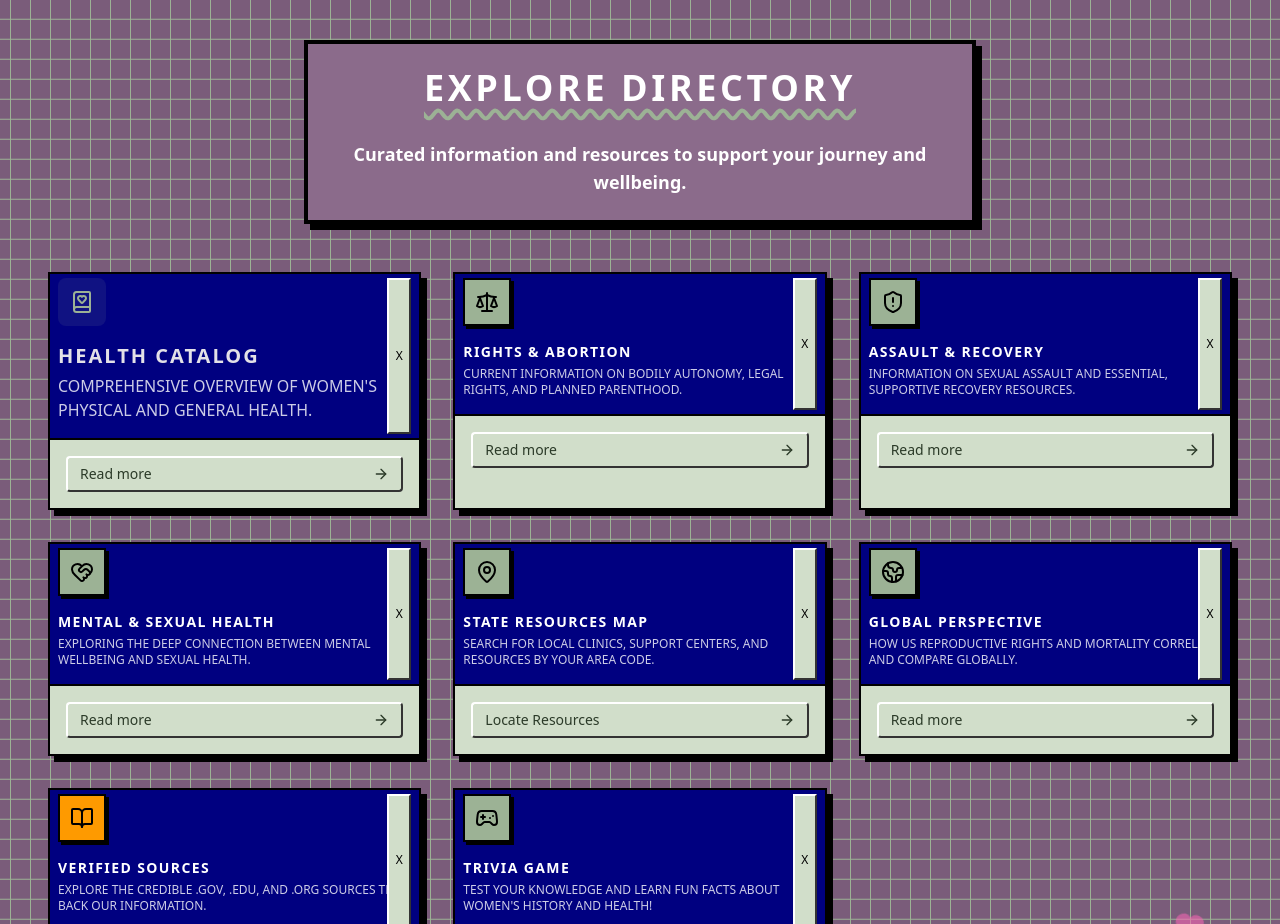
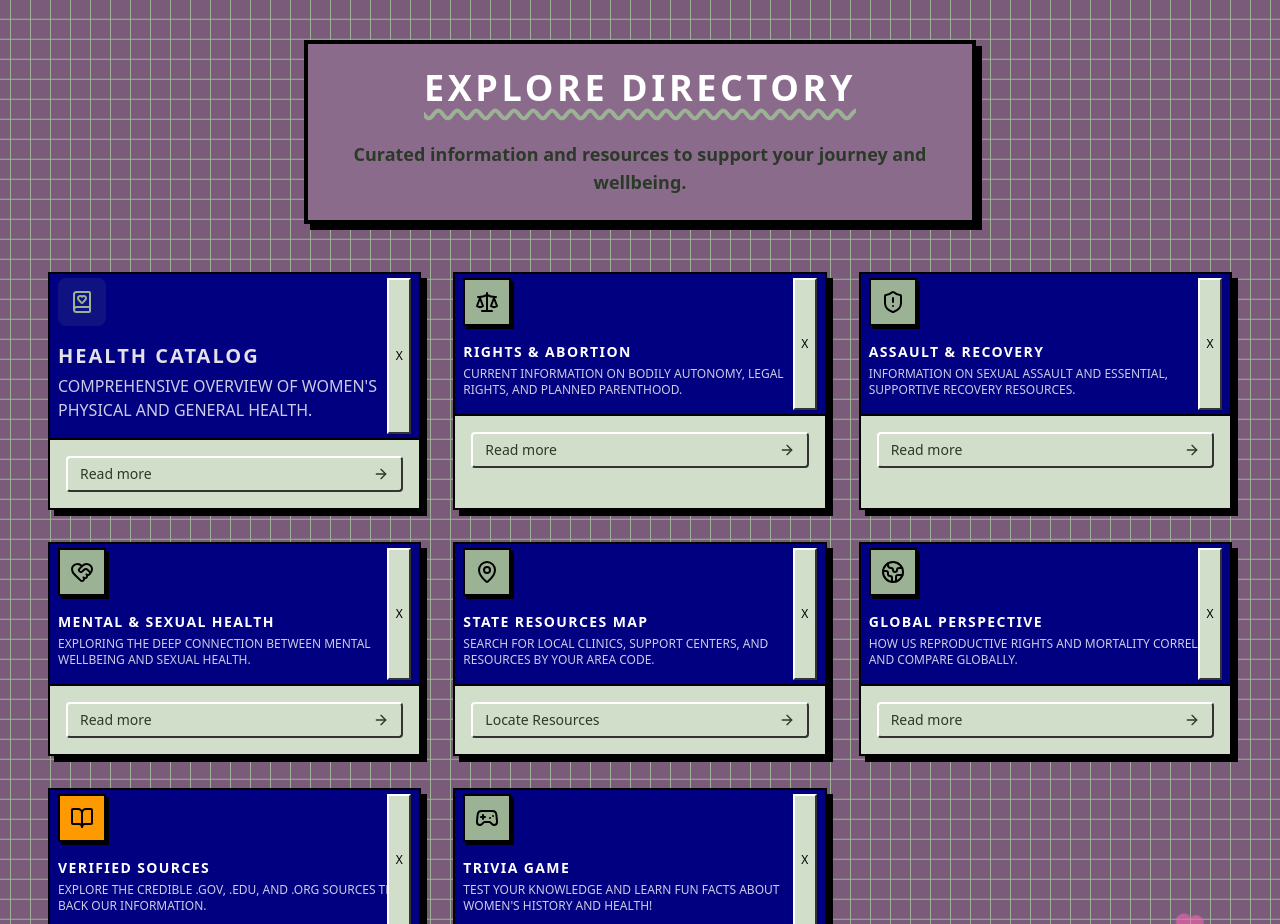
Before and after one commit to tessakd27/womens-resource-compendium, a Next.js app: page / in a window 1280 px wide. Shown: the part 1000-1924 px from the top of the page. Built offline with nearby package versions, Linux system fonts and the light colour scheme.

Commit message:
Update paragraph text color to dark green

```diff
--- a/src/app/globals.css
+++ b/src/app/globals.css
@@ -124,6 +124,10 @@
   body {
     @apply bg-background text-foreground;
   }
+
+  p {
+    color: #2B3A28;
+  }
 }
 
 @layer utilities {
```
